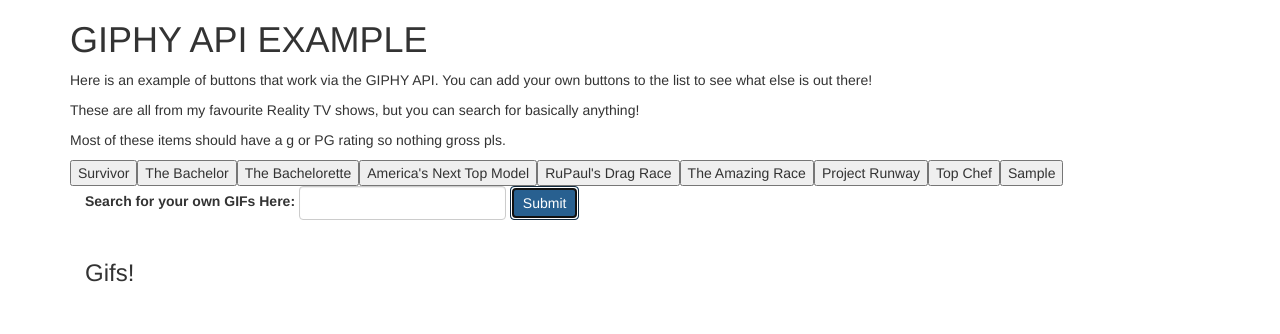
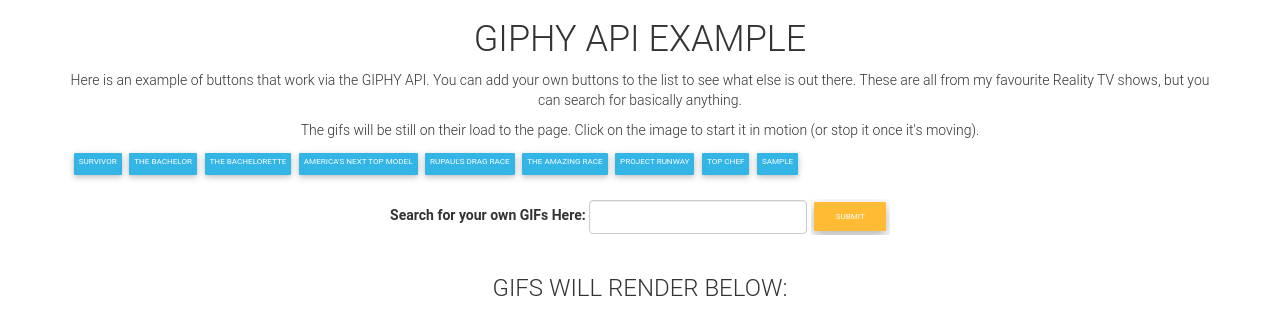
Before and after one commit to johnstuart670/API-Showcase, a plain HTML site: page index.html in a window 1280 px wide. Both pictures are taken after typing "Sample" into the empty fields and a click on the input "Submit". Drawn offline with nearby package versions, Linux system fonts and the light colour scheme.

Commit message:
minor styling and cleaner breakdown for es6.

```diff
--- a/assets/css/style.css
+++ b/assets/css/style.css
@@ -0,0 +1,21 @@
+.imgClass, .gifBtn {
+    max-width: 30%;
+    padding: 2.5px 5px 7.5px 5px ;
+    max-height: 150px;
+}
+
+#pushGifs {
+    display: flex;
+    align-content: center;
+    justify-content: center;
+    align-items: center;
+    flex-wrap: wrap;
+};
+
+#pushButtons {
+    display: flex;
+    align-content: center;
+    justify-content: center;
+    align-items: center;
+    flex-wrap: wrap;
+}
--- a/assets/javascript/app.js
+++ b/assets/javascript/app.js
@@ -1,76 +1,76 @@
 // this is our basic starter function
-var  buttonArr = ["Survivor", "The Bachelor", "The Bachelorette", "America's Next Top Model", "RuPaul's Drag Race", "The Amazing Race", "Project Runway", "Top Chef"];
-
+var buttonArr = ["Survivor", "The Bachelor", "The Bachelorette", "America's Next Top Model", "RuPaul's Drag Race", "The Amazing Race", "Project Runway", "Top Chef"];
 
 var userChoice;
 var pushButtons = $("#pushButtons");
 var submit = $("#submitUserInfo");
 var userSelection = $("#userSelection");
 var GIPHYAPI = "&api_key=DOdaYWsvIcH6mZayHPSrZ7OHHpVrnMWq";
-var pushGifs = $("#pushGifs")
+var pushGifs = $("#pushGifs");
 
 // main function for making buttons
-function singleButton(event){
-	console.log(event);
+singleButton = (input) => {
 	// local variable that will help abbreviate a button
 	var button = $("<button>");
 
 	button
 		// give the button text of the variable being ran
-.text(event)
+		.text(input)
 		// give the variable the data attribute of "ID" but with the passed value of event
-.attr("ID", event)
+		.attr("ID", input)
 		// give the button a class of gifButton so we can call all of them later
-.addClass("gifBtn")
+		.addClass("gifBtn mx-auto btn btn-info col-4")
 	// append to the pushButtons area.
 	pushButtons.append(button);
 };
 
 // Function to create all the buttons
-function allButtons (){
+ allButtons =  () => {
 	// Do a for loop that goes through all the values of buttonArr
-	for (var i = 0; i < buttonArr.length; i++){
+	for (var i = 0; i < buttonArr.length; i++) {
 		singleButton(buttonArr[i]);
 	}
 };
 
 // start the page
-$(document).ready(function(){
+$(document).ready(function () {
 
 	// Run a for loop on the make buttons function
 	allButtons();
 
 	// on click of the SUBMIT button,
-submit.on("click", function(){
+	submit.on("click", function (event) {
 		event.preventDefault();
 		// let's grab userSelection and put it to use
 		userChoice = userSelection.val();
 		// run singleButton on the input, which bags it, tags it and pushes it to the right area
-singleButton(userChoice);
+		buttonArr.push(userChoice)
 		// clear out the input field
 		userSelection.val("");
+		// rerun the allbuttons after removing the values.
+		pushButtons.empty();
+		allButtons();
 	});
 
 	// event listener for gifButton
-$(document).on("click", ".gifBtn", function(){
+	$(document).on("click", ".gifBtn", function () {
 		// empty the gifs to make room for more
 		pushGifs.empty();
 		// set a variable from the ID to make it easy to search
 		var search = $(this).attr("id");
-	console.log(search)
 		// set a variable to check the JSON object easily
-	var queryURL = "https://api.giphy.com/v1/gifs/search?q=" + search + GIPHYAPI+ "&limit=10&rating=G&lang=en";
+		var queryURL = "https://api.giphy.com/v1/gifs/search?q=" + search + GIPHYAPI + "&limit=10&rating=G&lang=en";
 		// use the Jquery AJAX function
 		$.ajax({
 			url: queryURL,
 			method: "GET"
-	}).then(function(object){
- var searchResults = object.data;
+		}).then(function (object) {
+			var { data } = object;
 			// for loop to go through all ten items;
-		for (var i = 0; i < searchResults.length; i++ ){
+			for (var i = 0; i < data.length; i++) {
 				var img = $("<img>");
-var srcStill = searchResults[i].images.fixed_height_still.url;
-var src = searchResults[i].images.fixed_height.url;
+				var srcStill = data[i].images.fixed_height_still.url;
+				var src = data[i].images.fixed_height.url;
 
 				// Give the image some stuff:
 				img
@@ -79,9 +79,8 @@ img
 					.attr("srcMoving", src)
 					.attr("motion", "still")
 					.attr("src", srcStill);
-
+				//push it to the page div
 				pushGifs.append(img);
-
 			}
 			// end of for loop
 		});
@@ -91,17 +90,17 @@ pushGifs.append(img);
 
 	// on click of the imgClass
 
-$("body").on("click", 'img', function(){
+	$("body").on("click", 'img', function () {
 		// cleanup variable
-	var motion =  $(this).attr("motion");
+		var motion = $(this).attr("motion");
 		console.log(motion);
 		// if it is still
-if (motion === "still"){
+		if (motion === "still") {
 			// change the data-motion attribute to moving
 			$(this).attr("motion", "moving")
 				// update the image src attribute to srcMoving
 				.attr("src", ($(this).attr('srcmoving')));
-}else {
+		} else {
 			// change the data-motion attribute to still
 			$(this).attr("motion", "still");
 			// update the image src attribute to srcStill
--- a/index.html
+++ b/index.html
@@ -1,5 +1,6 @@
 <!DOCTYPE html>
 <html lang="en">
+
 <head>
 	<meta charset="UTF-8">
 	<meta name="viewport" content="width=device-width, initial-scale=1.0">
@@ -8,45 +9,53 @@
 
 	<!-- LInk to bootstrap CDN -->
 	<link rel="stylesheet" href="https://maxcdn.bootstrapcdn.com/bootstrap/3.3.7/css/bootstrap.min.css">
+	<!-- Font Awesome -->
+	<link rel="stylesheet" href="https://maxcdn.bootstrapcdn.com/font-awesome/4.7.0/css/font-awesome.min.css">
+	<!-- Material Design Bootstrap -->
+	<link href="https://cdnjs.cloudflare.com/ajax/libs/mdbootstrap/4.5.4/css/mdb.min.css" rel="stylesheet">
+
 	<!-- Link to Google Fonts and Personal CSS -->
 	<link rel="stylesheet" href="assets/css/style.css">
-
 	<!-- Link to Jquery -->
-<script
-  src="https://code.jquery.com/jquery-2.2.4.js"
-  integrity="sha256-iT6Q9iMJYuQiMWNd9lDyBUStIq/8PuOW33aOqmvFpqI="
-  crossorigin="anonymous"></script>
+	<script src="https://code.jquery.com/jquery-2.2.4.js" integrity="sha256-iT6Q9iMJYuQiMWNd9lDyBUStIq/8PuOW33aOqmvFpqI=" crossorigin="anonymous"></script>
 
 </head>
+
 <body>
-	<div class="container">
-	<header>
-<h1>GIPHY API EXAMPLE</h1>
-	<p>Here is an example of buttons that work via the GIPHY API.  You can add your own buttons to the list to see what else is out there!</p>
-	<p>These are all from my favourite Reality TV shows, but you can search for basically anything!</p>
-	<p>Most of these items should have a g or PG rating so nothing gross pls.</p>
+	<div class="container mx-auto py-3">
+		<header class="mx-auto">
+			<div class="row mx-auto">
+				<h1 class="px-auto text-center">GIPHY API EXAMPLE</h1>
+			</div>
+			<p class="text-center">Here is an example of buttons that work via the GIPHY API. You can add your own buttons to the list to see what else is
+				out there. These are all from my favourite Reality TV shows, but you can search for basically anything.</p>
+			<p class="text-center">The gifs will be still on their load to the page. Click on the image to start it in motion (or stop it once it's moving).</p>
 		</header>
 
 		<section>
 			<div class="container-fluid">
-			<div class="row" id = "pushButtons">
+				<div class="row" id="pushButtons">
 				</div>
+				<br>
 				<div class="row">
 					<!-- contains the search function -->
-				<div class="col-md-12">
-						<form action="input" class = "form-inline">
-								<label for="user-input">Search for your own GIFs Here:</label>
-								<input class="form-control" id="userSelection" type="text">
-								<input class="btn btn-primary" id="submitUserInfo" type="submit" value="Submit">
+					<div class="col-12 ">
+						<form action="input" class="form-inline text-center">
+							<div class="col-1"></div>
+							<label for="user-input " class="col-3">Search for your own GIFs Here:</label>
+							<input class="form-control col-9" id="userSelection" type="text">
+							<input class="btn btn-warning col-3" id="submitUserInfo" type="submit" value="Submit">
+							<div class="col-1"></div>
 						</form>
 						</form>
 					</div>
 					<div class="col-md-12 h3">
-				<h3>Gifs!</h3>
+						<h3 class = "text-center">GIFS WILL RENDER BELOW:</h3>
+					</div>
 				</div>
 			</div>
 			<!-- ends the row  -->
-			<div class="container" id = "pushGifs">
+			<div class="row container mx-auto" id="pushGifs">
 			</div>
 	</div>
 	</div>
@@ -55,7 +64,16 @@
 	</section>
 
 
+	<!-- JQuery -->
+	<script type="text/javascript" src="https://cdnjs.cloudflare.com/ajax/libs/jquery/3.2.1/jquery.min.js"></script>
+	<!-- Bootstrap tooltips -->
+	<script type="text/javascript" src="https://cdnjs.cloudflare.com/ajax/libs/popper.js/1.13.0/umd/popper.min.js"></script>
+	<!-- Bootstrap core JavaScript -->
+	<script type="text/javascript" src="https://cdnjs.cloudflare.com/ajax/libs/twitter-bootstrap/4.0.0/js/bootstrap.min.js"></script>
+	<!-- MDB core JavaScript -->
+	<script type="text/javascript" src="https://cdnjs.cloudflare.com/ajax/libs/mdbootstrap/4.5.4/js/mdb.min.js"></script>
 	<!-- Link to the local JS -->
 	<script src="assets/javascript/app.js"></script>
 </body>
+
 </html>
```
Lines whose indentation alone changed are shown as unchanged.
